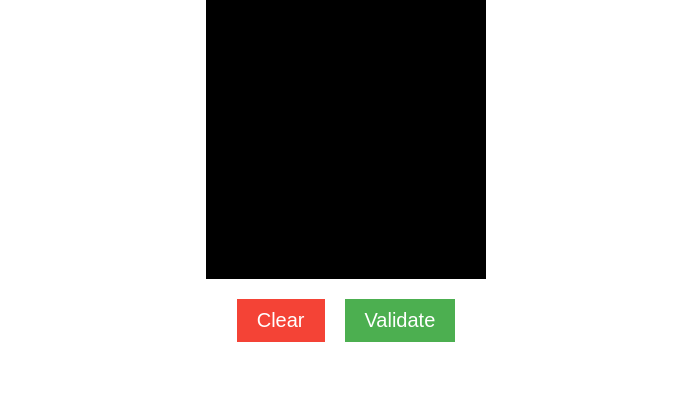
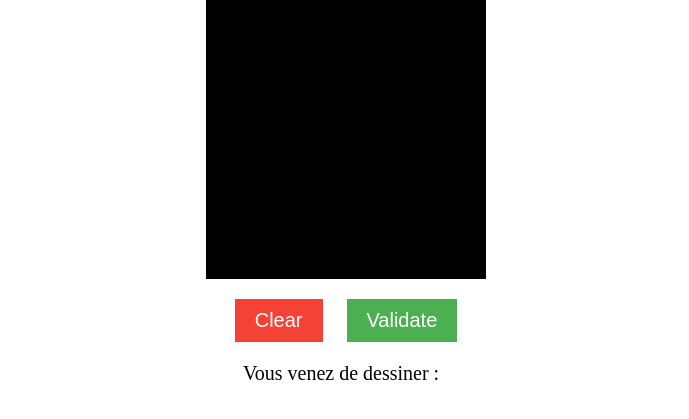
Before and after one commit to Thibaut-Francois/number_IA_quizz, a plain HTML site: page index.html in a window 1280 px wide. Shown: the part 153-572 px from the top of the page, without its empty margins (294-983 px from the left). Drawn offline with Linux system fonts and the light colour scheme.

Commit message:
:lipstick: adding a bit of css

```diff
--- a/index.html
+++ b/index.html
@@ -20,9 +20,14 @@
                 <canvas id="drawingCanvas" width="280" height="280"></canvas>
             </div>
             <div class="btn_container">
-                <button id="clearButton">Clear</button>
-                <button id="predictButton">Validate</button>
-                <div id="output"></div>
+                <section>
+                    <button id="clearButton">Clear</button>
+                    <button id="predictButton">Validate</button>
+                </section>
+                <section class="reslut_container">
+                    <p>Vous venez de dessiner : </p>
+                    <p id="output"> </p>
+                </section>
             </div>
         </section>
     </div>
--- a/style/style.scss
+++ b/style/style.scss
@@ -26,15 +26,37 @@
 
             .btn_container{
                 display: flex;
+                flex-direction: column;
                 justify-content: center;
                 align-items: center;
                 margin: 20px 0;
+
+                section{
+                    p{
+                        margin: 0 5px;
+                    }
+                }
 
                 button{
                     padding: 10px 20px;
                     margin: 0 10px;
                     font-size: 20px;
                     cursor: pointer;
+                }
+
+                .reslut_container   {
+                    display: flex;
+                    justify-content: center;
+                    align-items: center;
+                    margin: 20px 0;
+
+                    h3{
+                        font-size: 25px;
+                    }
+
+                    p{
+                        font-size: 20px;
+                    }
                 }
 
                 #predictButton{
```
Also changed, not shown: style/style.css, 1 other file.
